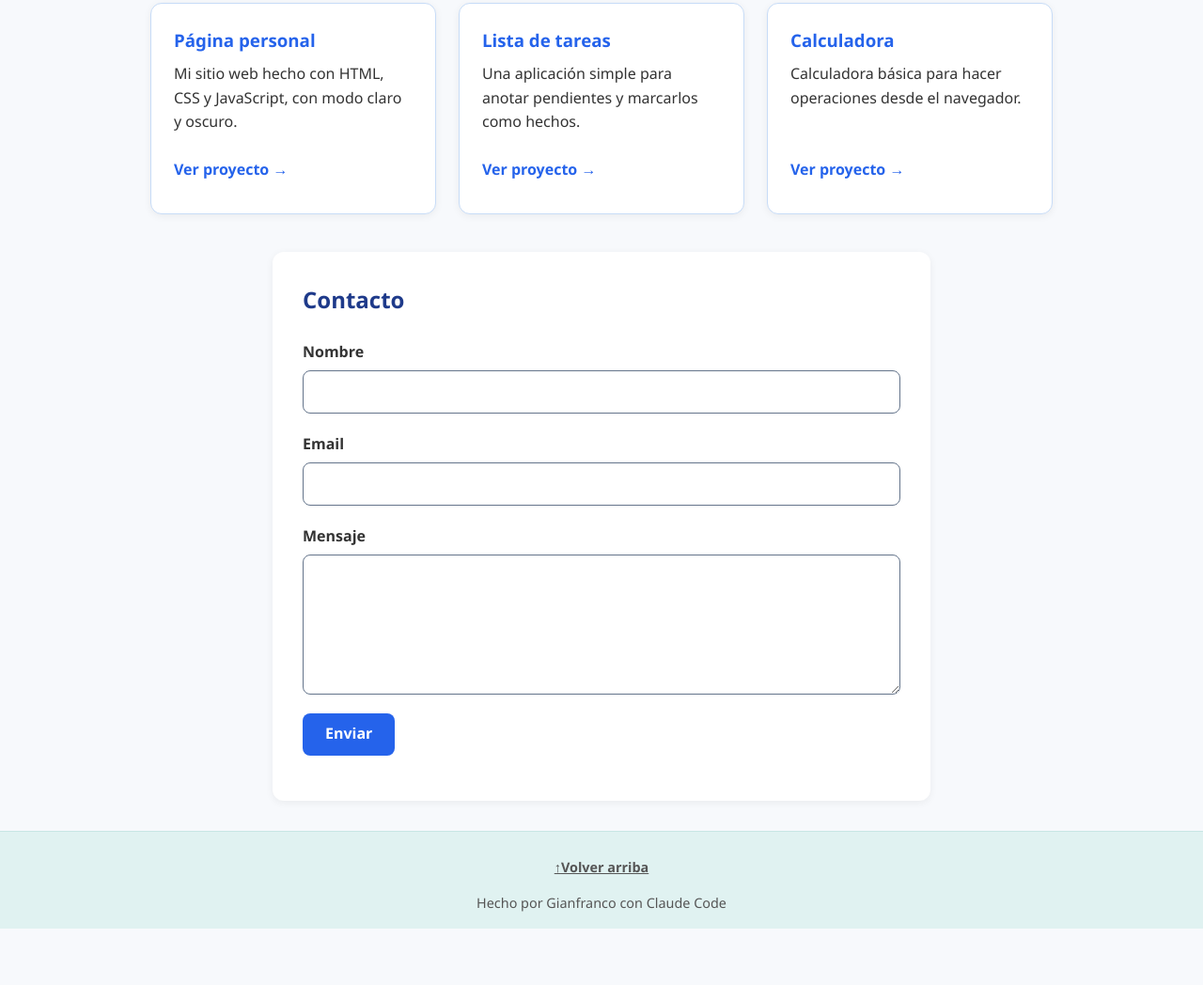
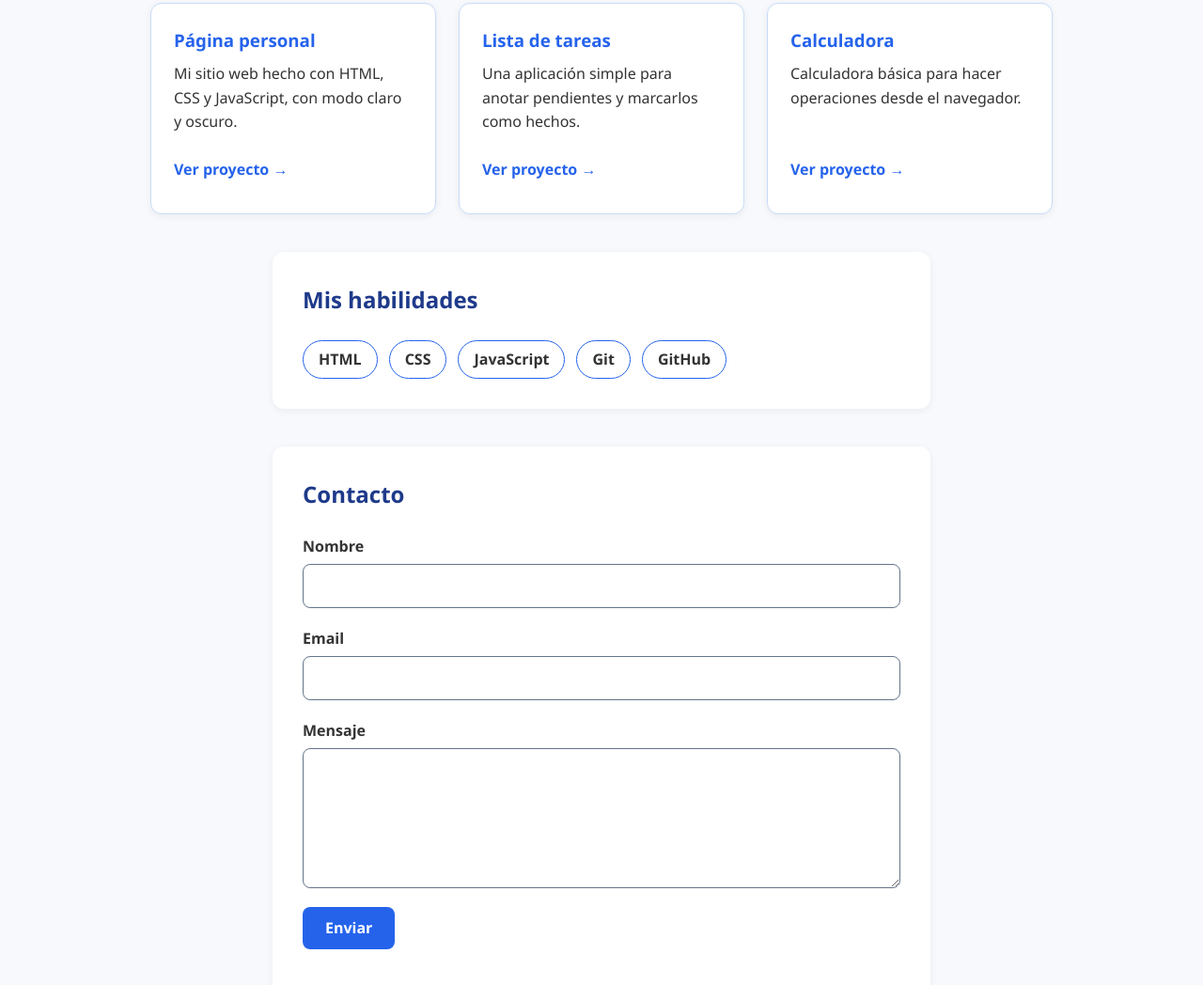
Before and after one commit to Gian2998/prueba-claude, a plain HTML site: page index.html in a window 1280 px wide. Shown: the part 732-1780 px from the top of the page at 94% size. Before the commit the page ends 1720 px from the top, so only its background shows below. Drawn offline with Linux system fonts and the light colour scheme.

Commit message:
Agregar la sección Mis habilidades
Co-Authored-By: Claude Opus 5.5 <noreply@anthropic.com>

```diff
--- a/index.html
+++ b/index.html
@@ -73,6 +73,18 @@
       </div>
     </section>
 
+    <!-- Lista de tecnologías: agregá o quitá elementos <li> para cambiarla -->
+    <section class="habilidades" aria-labelledby="habilidades-titulo">
+      <h2 id="habilidades-titulo">Mis habilidades</h2>
+      <ul class="habilidades-lista">
+        <li>HTML</li>
+        <li>CSS</li>
+        <li>JavaScript</li>
+        <li>Git</li>
+        <li>GitHub</li>
+      </ul>
+    </section>
+
     <section class="contacto" aria-labelledby="contacto-titulo">
       <h2 id="contacto-titulo">Contacto</h2>
       <!-- "novalidate" apaga los avisos propios del navegador:
--- a/styles.css
+++ b/styles.css
@@ -62,6 +62,8 @@ header,
 .presentacion,
 .sobre-mi,
 .tarjeta,
+.habilidades,
+.habilidades-lista li,
 .contacto,
 .contacto input,
 .contacto textarea,
@@ -241,6 +243,47 @@ main {
   border-radius: 4px;
 }
 
+/* ===== Mis habilidades ===== */
+.habilidades {
+  max-width: 700px;
+  margin: 2.5rem auto 0;
+  background-color: var(--card-bg);
+  padding: 2rem;
+  border-radius: 12px;
+  box-shadow: 0 2px 8px var(--card-shadow);
+}
+
+/* Pantallas muy chicas: menos relleno en "Mis habilidades" */
+@media (max-width: 480px) {
+  .habilidades {
+    padding: 1.25rem;
+  }
+}
+
+.habilidades h2 {
+  color: var(--title);
+  margin-bottom: 1.5rem;
+}
+
+/* Las etiquetas van una al lado de la otra y bajan de renglón si no entran,
+   así no hay scroll horizontal en pantallas angostas */
+.habilidades-lista {
+  list-style: none;
+  display: flex;
+  flex-wrap: wrap;
+  gap: 0.75rem;
+}
+
+/* Cada tecnología se ve como una etiqueta redondeada. El texto va en el color
+   normal (y no en el de los enlaces) para que no parezca algo que se puede tocar */
+.habilidades-lista li {
+  padding: 0.4rem 1rem;
+  border: 1px solid var(--accent);
+  border-radius: 999px;
+  color: var(--text);
+  font-weight: 600;
+}
+
 /* ===== Contacto ===== */
 .contacto {
   max-width: 700px;
```
